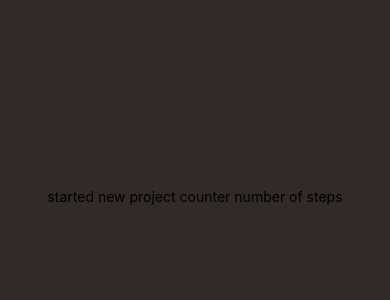
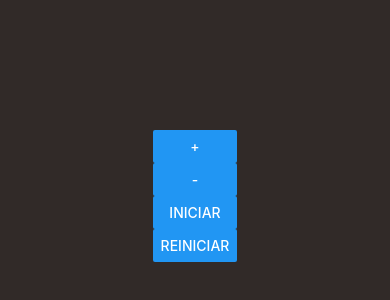
Before and after one commit to felipe-programador-18/contador-native, a React Native app in the folder contador/: screen / in a window 390 px wide. Shown: the part 226-526 px from the top of the page. Built offline with nearby package versions, Linux system fonts and the light colour scheme.

Commit message:
c3-adding new date

```diff
--- a/contador/App.js
+++ b/contador/App.js
@@ -1,6 +1,8 @@
 import { StatusBar } from 'expo-status-bar';
 import React, {useState, useEffect} from 'react';
-import { StyleSheet, Text, View } from 'react-native';
+import { StyleSheet, Text, View,Button, Touchable} from 'react-native';
+import MostrarTemp from './MostarTempo';
+import MostrarVoltas from './Mostrarvoltar';
 
 export default function App() {
   const [num, setnumber] = useState(0)
@@ -15,9 +17,13 @@ export default function App() {
          settime(old => old +1)
       }, 1000);
     }
-  })
-
-
+    return () => {
+      if(timer){
+        clearInterval(timer)
+      }
+    }
+  }, [running])
+  //create two function to adding increment and decrement
   const Increment = () => {
     setnumber(num+1)
   }
@@ -27,11 +33,32 @@ export default function App() {
     }
   }
 
+  //create another function to toggle command
+  const ToggleRun =() => {
+    setrunning(running)
+  }
+
+  const reset = () =>{
+    setnumber(0)
+    settime(0)
+  }
+
+
 
   return (
     <View style={styles.container}>
-      <Text> started new project counter number of steps </Text>
-      <StatusBar style="auto" />
+     <MostrarVoltas voltas={num}/>
+      <View style ={styles.inside}>
+      <Button style={styles.button1}  onPress={Increment} title='+'/>
+      <Button style={styles.button2}  onPress={Decrement} title='-'/>
+      {num> 0 &&
+      <MostrarTemp tempo={Math.round(tempo/NumerVolta)} />  }
+      <Button onPress={ToggleRun} title={running ? 'Pausar':'Iniciar'} />
+      <Button onPress={reset} title='Reiniciar'/>
+      </View>
+
+
+
     </View>
   );
 }
@@ -43,4 +70,19 @@ const styles = StyleSheet.create({
     alignItems: 'center',
     justifyContent: 'center',
   },
+   inside:{
+   margin:150
+   },
+
+
+  button1:{
+   width:100,
+   padding: 30,
+   marginVertical:39
+
+  },
+  button2:{
+  padding:30,
+  marginBottom:40,
+  }
 });
```
